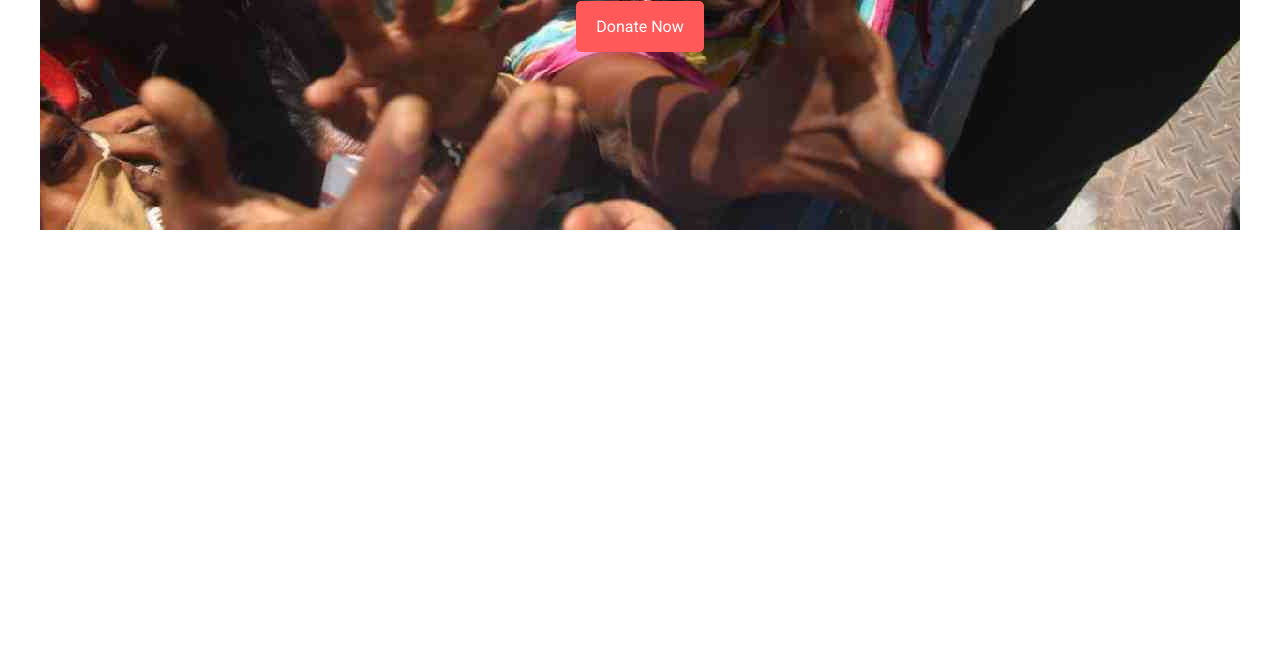
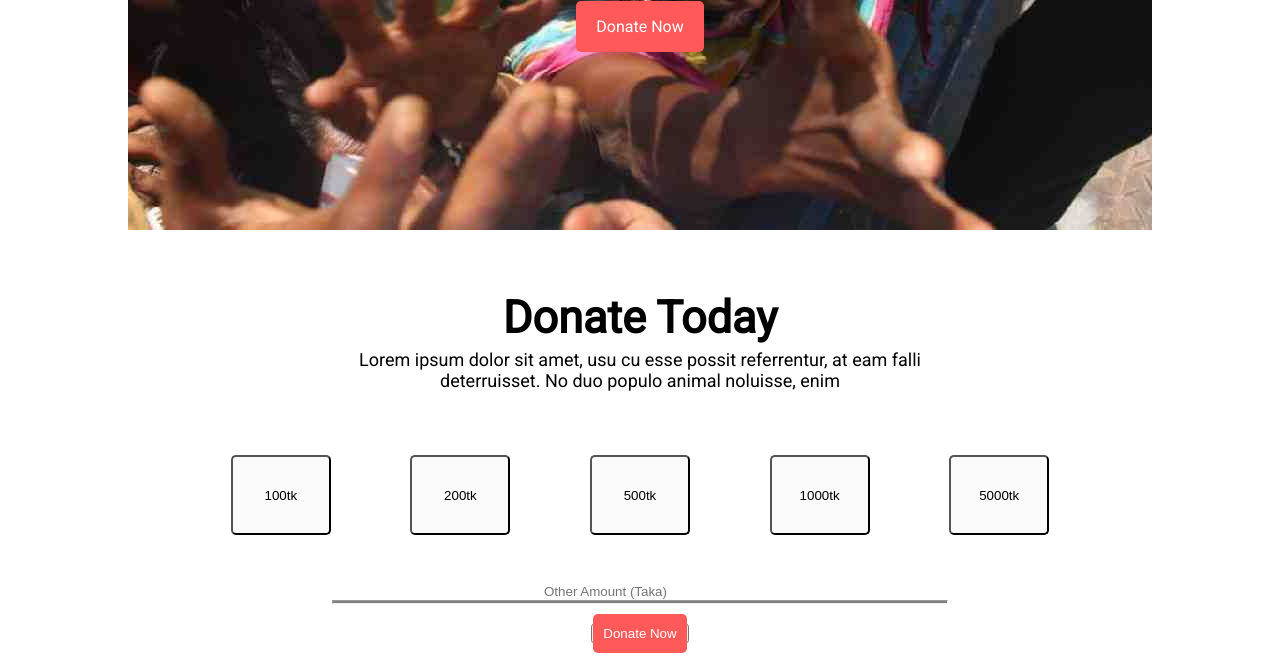
Before and after one commit to MdAliArman/donate-repo, a plain HTML site: page index.html in a window 1280 px wide. Shown: the part 457-1120 px from the top of the page. Before the commit the page ends 800 px from the top, so only its background shows below. Drawn offline with Linux system fonts and the light colour scheme.

Commit message:
second coomit

```diff
--- a/index.html
+++ b/index.html
@@ -18,15 +18,42 @@
         <section class="top-section">
             <div class="top">
                 <h1>Let’s Help Those Who Are <br> More In Need</h1>
-                <p>Lorem ipsum dolor sit amet, usu cu esse possit referrentur, at eam falli<br> deterruisset. No duo
-                    populo
-                    animal noluisse, enim</p>
+                <p>Lorem ipsum dolor sit amet, usu cu esse possit referrentur, at eam falli<br> deterruisset. No duopopulo animal noluisse, enim</p>
 
                 <a href="#">Donate Now</a>
-
-
             </div>
         </section>
+
+        <section class="today-section">
+            <div class="donate-today">
+                <h1>Donate Today</h1>
+                <p>Lorem ipsum dolor sit amet, usu cu esse possit referrentur, at eam falli <br>deterruisset. No duo populo animal noluisse, enim</p>
+
+                <div class="donate-taka">
+                    <div class="taka">
+                        <button>100tk</button>
+                    </div>
+                    <div class="taka">
+                        <button>200tk</button>
+                    </div>
+                    <div class="taka">
+                        <button>500tk</button>
+                    </div>
+                    <div class="taka">
+                        <button>1000tk</button>
+                    </div>
+                    <div class="taka">
+                        <button>5000tk</button>
+                    </div>
+                </div>
+                <div class="form">
+                    <input type="text" placeholder="Other Amount (Taka)">
+                    <hr>
+                   <button> <a href="#">Donate Now</a></button>
+                </div>
+            </div>
+        </section>
+
 
     </div>
 </body>
--- a/style.css
+++ b/style.css
@@ -5,6 +5,11 @@
 
 body {
     font-family: 'Roboto', sans-serif;
+
+}
+
+.container {
+    padding: 0 10%;
 
 }
 
@@ -43,3 +48,57 @@ h1 {
     color: #fff;
 
 }
+
+/* donate section */
+.donate-today {
+    text-align: center;
+}
+
+.donate-today h1 {
+    font-size: 45px;
+    font-weight: 700;
+    padding: 5px 0;
+}
+
+.donate-today p {
+    font-size: 18px;
+    font-weight: 400px;
+    margin-bottom: 18px;
+}
+
+.donate-taka {
+    display: flex;
+    padding: 26px 63px;
+}
+
+.taka {
+    width: 20%;
+}
+
+.taka button {
+    width: 100px;
+    height: 80px;
+    background-color: #FAFAFA;
+    border-radius: 5px;
+}
+.donate-today .form input{
+    border: none;
+    width: 192px;
+}
+.donate-today hr{
+    width: 60%;
+    height: 2px;
+    background-color: gray;
+    margin: 0px auto;
+}
+.donate-today button{
+    margin: 20px 0;
+}
+.donate-today button a {
+    text-decoration: none;
+    padding: 12px 10px;
+    background: #FF5959;
+    border-radius: 5px;
+    color: #fff;
+
+}
```
